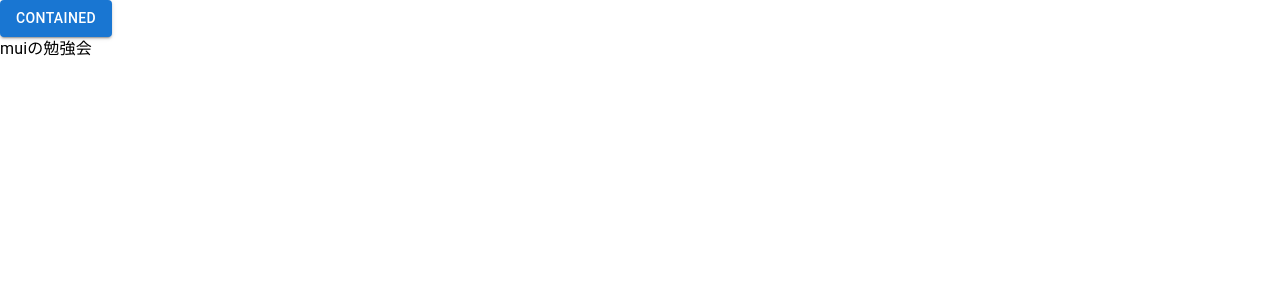
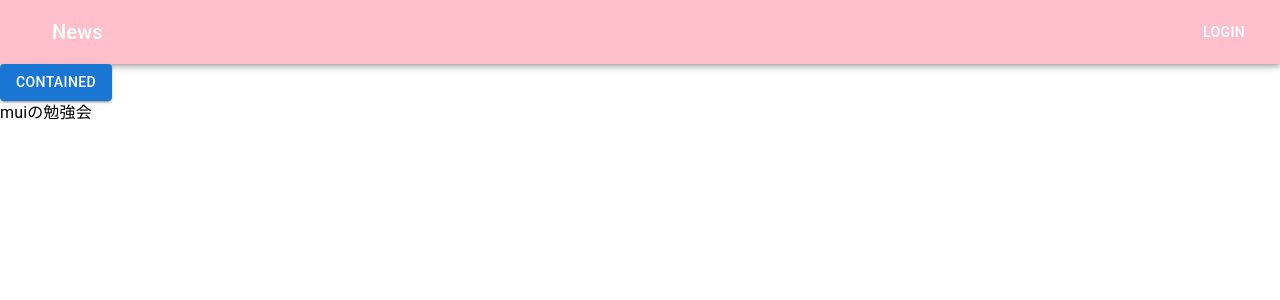
Before and after one commit to momo-41/mui-practice, a Next.js app: page / in a window 1280 px wide. Shown: the top 300 px of the page. Built offline with nearby package versions, Linux system fonts and the light colour scheme.

Commit message:
layoutにヘッダーを挿入

```diff
--- a/app/layout.tsx
+++ b/app/layout.tsx
@@ -1,7 +1,5 @@
 import type { Metadata } from "next";
-import { Inter } from "next/font/google";
-
-const inter = Inter({ subsets: ["latin"] });
+import Header from "./components/Header";
 
 export const metadata: Metadata = {
   title: "Create Next App",
@@ -15,7 +13,10 @@ export default function RootLayout({
 }>) {
   return (
     <html lang="en">
-      <body style={{ margin: 0 }}>{children}</body>
+      <body style={{ margin: 0 }}>
+        <Header />
+        {children}
+      </body>
     </html>
   );
 }
```
